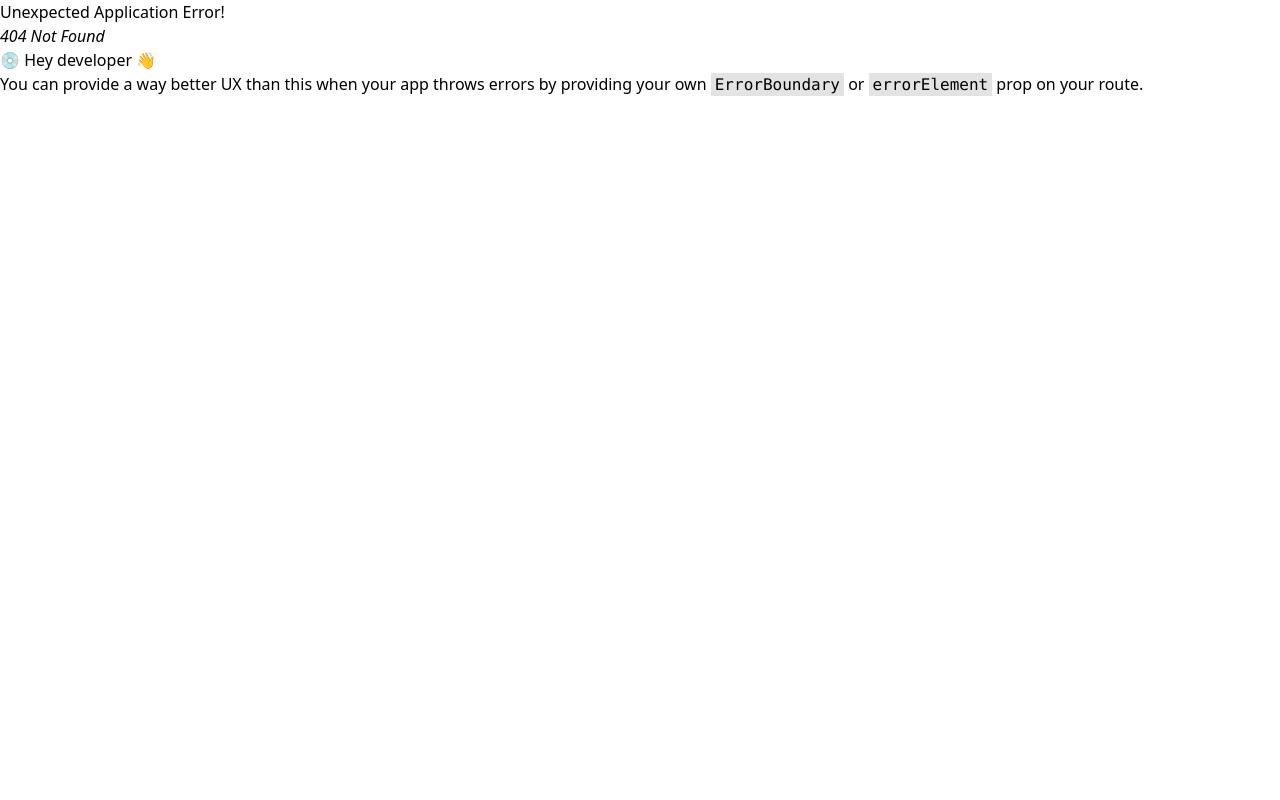
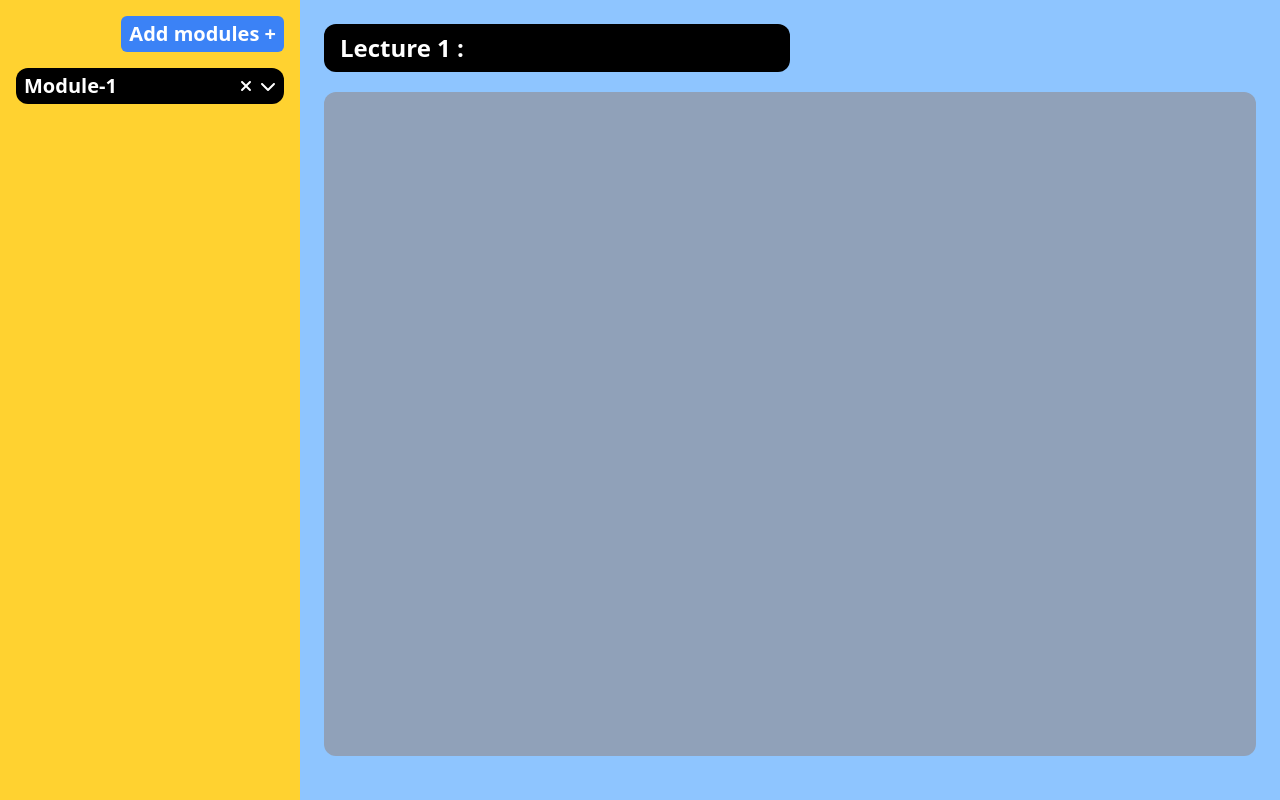
Before and after one commit to Harshit-53/e-lerning-admin-panel, a React (Vite) app: page /edit-course in a window 1280 px wide. Before the commit this address had no page. Built offline with nearby package versions, Linux system fonts and the light colour scheme.

Commit message:
made the basic UI of edit-courses page

```diff
--- a/src/Pages/Courses internals/Courses_mainpage.jsx
+++ b/src/Pages/Courses internals/Courses_mainpage.jsx
@@ -1,18 +1,79 @@
+import { FontAwesomeIcon } from '@fortawesome/react-fontawesome';
+import { faArrowLeft, faTimes, faChevronDown, faPen } from '@fortawesome/free-solid-svg-icons';
+import { useState } from 'react';
 
 export default function Courses_mainpage(){
+    const [showDropdown, setShowDropdown] = useState(false);
 
     return(
 
         <>
             <div className="w-full h-[100vh] overflow-y-auto hide-scrollbar bg-slate-50 flex">
                 {/* Sidebar section */}
-                <div className="w-[300px] h-full flex flex-col bg-amber-300">
+                <div className="w-[300px] h-full flex flex-col bg-amber-300 p-4 items-center">
 
+                    {/* Heading : add module and back button */}
+                    <div className="w-full h-auto flex justify-end gap-2">
+                        {/* back button */}
+                        {/* <span>
+                            <FontAwesomeIcon icon={faArrowLeft} />
+                        </span> */}
+
+                        <span className='w-auto h-auto bg-[#3B82F6] rounded-md text-white text-xl font-bold px-2 py-1 hover:cursor-pointer'>
+                            Add modules +
+                        </span>
+
+                    </div>
+
+                    {/* Modules */}
+                    <div className="relative w-full">
+                        {/* Main module div */}
+                        <div className='relative z-10 w-full h-auto flex items-center justify-between px-2 py-1 bg-black text-white rounded-xl my-4'>
+                            <span className='text-xl font-bold text-white'>
+                            Module-1
+                            </span>
+                            <span className='flex gap-2 text-white'>
+                            <FontAwesomeIcon icon={faTimes} className='hover:cursor-pointer' />
+                            <FontAwesomeIcon
+                                icon={faChevronDown}
+                                className='hover:cursor-pointer'
+                                onClick={() => setShowDropdown(prev => !prev)}
+                            />
+                            </span>
+                        </div>
+
+                        {/* Dropdown div */}
+                        {showDropdown && (
+                            <div className="absolute top-full z-0 w-full mt-[-20px] rounded-b-xl bg-slate-300 flex flex-col px-2 py-2">
+                                {/* Contents of dropdown */}
+                                <div className="w-full h-auto flex items-center justify-between px-2 py-1 my-2 bg-[#3B82F6] text-white rounded-md">
+                                    <span className='text-white'>
+                                        Lecture 1
+                                    </span>
+                                    <span className='flex gap-3 text-white'>
+                                        <FontAwesomeIcon icon={faTimes} className='hover:cursor-pointer' />
+                                        <FontAwesomeIcon
+                                            icon={faPen}
+                                            className='hover:cursor-pointer text-[12px] mt-[1px]'
+                                        />
+                                    </span>
+                                </div>
+                            </div>
+                        )}
+                    </div>
                 </div>
 
                 {/* main section */}
-                <div className="h-full flex-1 flex flex-col bg-blue-300">
+                <div className="h-full flex-1 flex flex-col bg-blue-300 p-6">
+                    {/* Heading section */}
+                    <div className='h-auto w-[50%] text-2xl font-bold bg-black text-white px-4 py-2 rounded-xl'>
+                        Lecture 1 :
+                    </div>
 
+                    {/* Video player here */}
+                    <div className='flex-1 my-5 bg-slate-400 rounded-xl w-full'>
+
+                    </div>
                 </div>
             </div>
         </>
--- a/src/main.jsx
+++ b/src/main.jsx
@@ -2,23 +2,34 @@ import { StrictMode } from 'react'
 import { createRoot } from 'react-dom/client'
 import './index.css'
 import App from './App.jsx'
-import Settings from "./Pages/Settings.jsx"
-
+import Courses from "./Pages/Courses.jsx";
+import Dashboard from "./Pages/Dashboard.jsx";
+import ErrorPage from "./Pages/ErrorPage.jsx";
+import Feedback from "./Pages/Feedback.jsx";
+import Payments from "./Pages/Payments.jsx";
+import Reports from "./Pages/Reports.jsx";
+import Settings from "./Pages/Settings.jsx";
+import Courses_mainpage from './Pages/Courses internals/Courses_mainpage.jsx';
+import Users from './Pages/Users.jsx'
 
 import { createBrowserRouter, createRoutesFromElements, Route ,RouterProvider} from 'react-router-dom'
 
 const router=createBrowserRouter(
   createRoutesFromElements(
     //Import your component and uncomment your route when done making the page
+    <>
       <Route path='/' element={<App/>}>
-      {/* <Route path='' element={<Dashboard/>}/>
+        <Route path='' element={<Dashboard/>}/>
         <Route path='courses' element={<Courses/>}/>
         <Route path='users' element={<Users/>}/>
         <Route path='payments' element={<Payments/>}/>
         <Route path='feedback' element={<Feedback/>}/>
-      <Route path='reports' element={<Reports/>}/> */}
+        <Route path='reports' element={<Reports/>}/>
         <Route path='settings' element={<Settings/>}/>
       </Route>
+
+      <Route path='/edit-course' element={<Courses_mainpage/>}></Route>
+    </>
   )
 )
 
```
Lines whose indentation alone changed are shown as unchanged.
